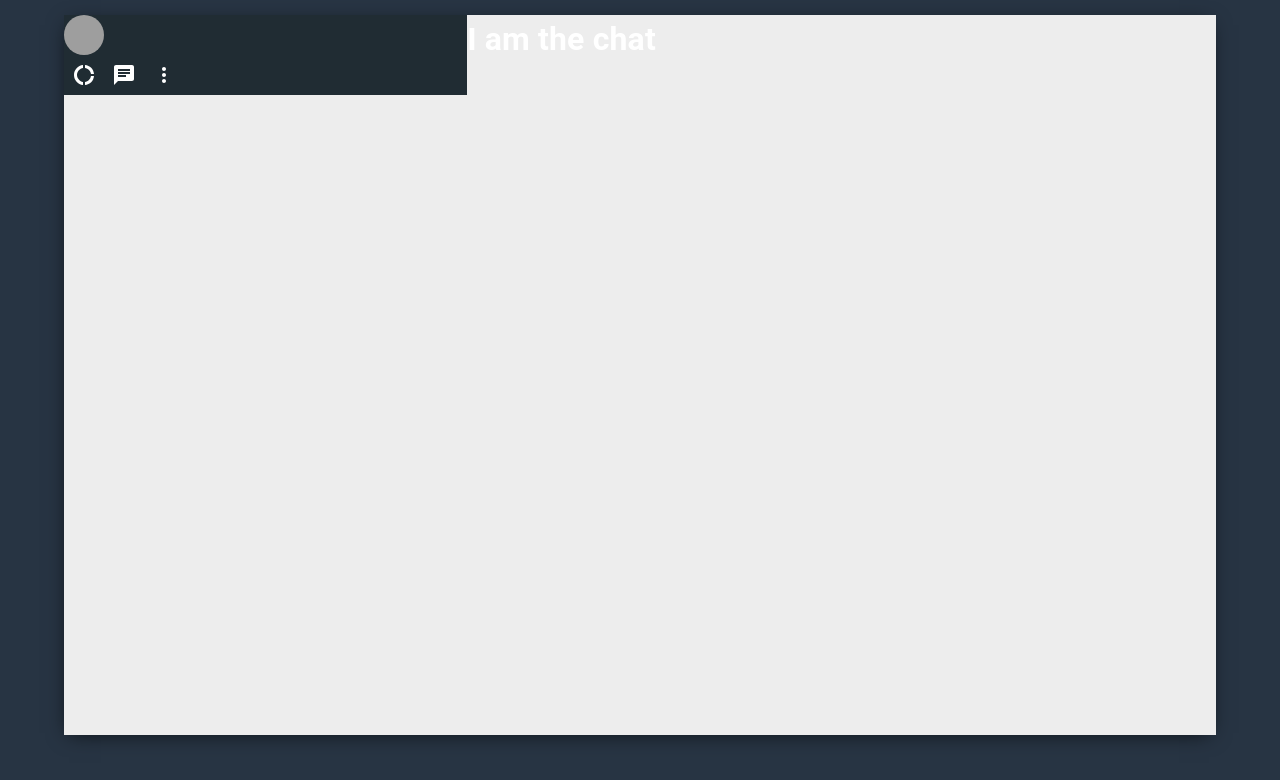
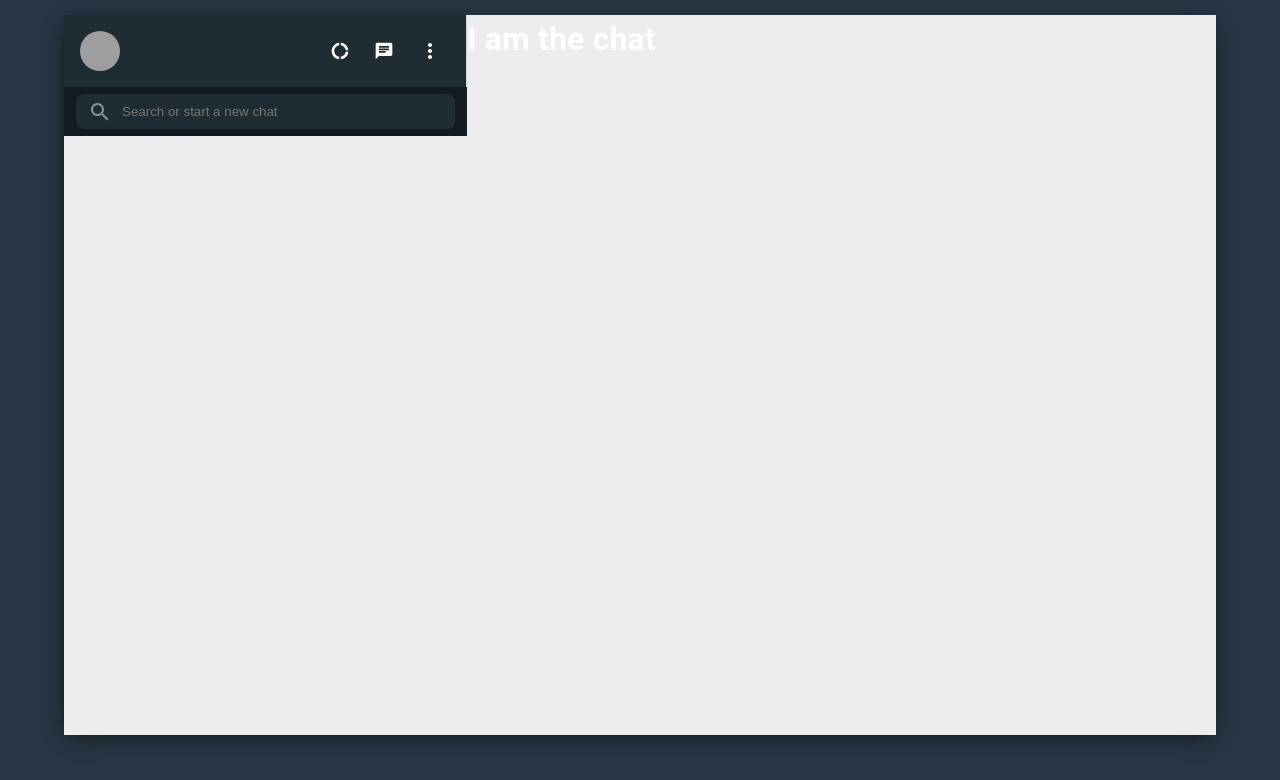
Before and after one commit to D3N2-A/Whatsapp-mern, a React (Create React App) app: page / in a window 1280 px wide. Shown: the top 780 px of the page. Built offline with nearby package versions, Linux system fonts and the light colour scheme; grey boxes are pictures that could not be loaded.

Commit message:
search container

```diff
--- a/src/components/Sidebar/Sidebar.js
+++ b/src/components/Sidebar/Sidebar.js
@@ -1,7 +1,7 @@
 import "./sidebar.css";
 import React from "react";
 import Avatar from "@mui/material/Avatar";
-import { Chat, DonutLarge } from "@mui/icons-material";
+import { Chat, DonutLarge, SearchOutlined } from "@mui/icons-material";
 import { IconButton } from "@mui/material";
 import MoreVertIcon from "@mui/icons-material/MoreVert";
 const Sidebar = () => {
@@ -11,17 +11,30 @@ const Sidebar = () => {
         <Avatar
           alt="User Profile"
           src="https://media-exp1.licdn.com/dms/image/C5603AQE2QL2Us-bxkA/profile-displayphoto-shrink_400_400/0/1614710959441?e=1665619200&v=beta&t=AxEuSdCZT3o4hLpO3vSQmoAkJJ0fm1ZUkFOVarhgeH4"
+          style={{ width: "40px", height: "40px" }}
         />
         <div className="sidebar__headerRight">
           <IconButton>
-            <DonutLarge style={{ color: "white" }} />
+            <DonutLarge style={{ fontSize: "20px" }} />
           </IconButton>
           <IconButton>
-            <Chat />
+            <Chat style={{ fontSize: "20px" }} />
           </IconButton>
           <IconButton>
-            <MoreVertIcon />
+            <MoreVertIcon style={{ fontSize: "20x" }} />
           </IconButton>
+        </div>
+      </div>
+
+      <div className="sidebar__search">
+        <div className="sidebar__searchContainer">
+          <SearchOutlined />
+          <input
+            type="text"
+            name=""
+            id=""
+            placeholder="Search or start a new chat"
+          />
         </div>
       </div>
     </div>
--- a/src/components/Sidebar/sidebar.css
+++ b/src/components/Sidebar/sidebar.css
@@ -6,4 +6,52 @@
 
 .sidebar__header {
   background-color: #202c33;
+  display: flex;
+  justify-content: space-between;
+  padding: 16px;
+  border-right: 1px solid lightgrey;
 }
+
+.sidebar__headerRight {
+  display: flex;
+  align-items: center;
+  justify-content: space-between;
+  min-width: 10vw;
+}
+
+.sidebar__headerRight > .MuiSvgIcon-root {
+  margin-right: 2vw;
+  font-size: 24px !important;
+}
+
+.sidebar__search {
+  background-color: #111b21;
+  display: flex;
+  align-items: center;
+  height: 49px;
+  padding: 12px;
+  border-bottom: 1px rgba(134, 150, 160, 0.15);
+}
+
+.sidebar__searchContainer {
+  display: flex;
+  align-items: center;
+  background-color: #202c33;
+  width: 100%;
+  height: 35px;
+  border-radius: 8px;
+  padding-left: 12px;
+}
+
+.sidebar__searchContainer > .MuiSvgIcon-root {
+  color: #8696a0;
+}
+.sidebar__searchContainer > input,
+select,
+textarea {
+  border: none;
+  outline-width: 0;
+  margin-left: 10px;
+  background-color: #202c33;
+  color: #ffffff;
+}
```
